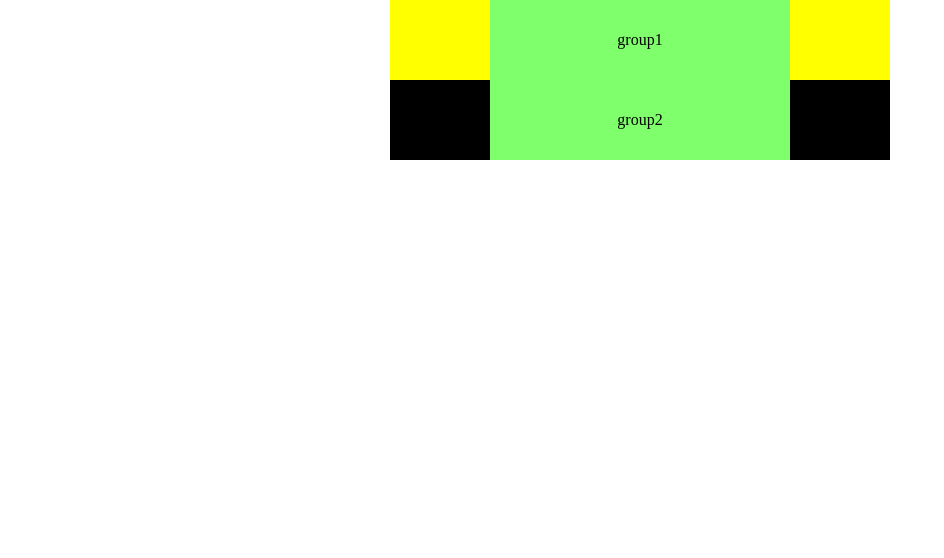
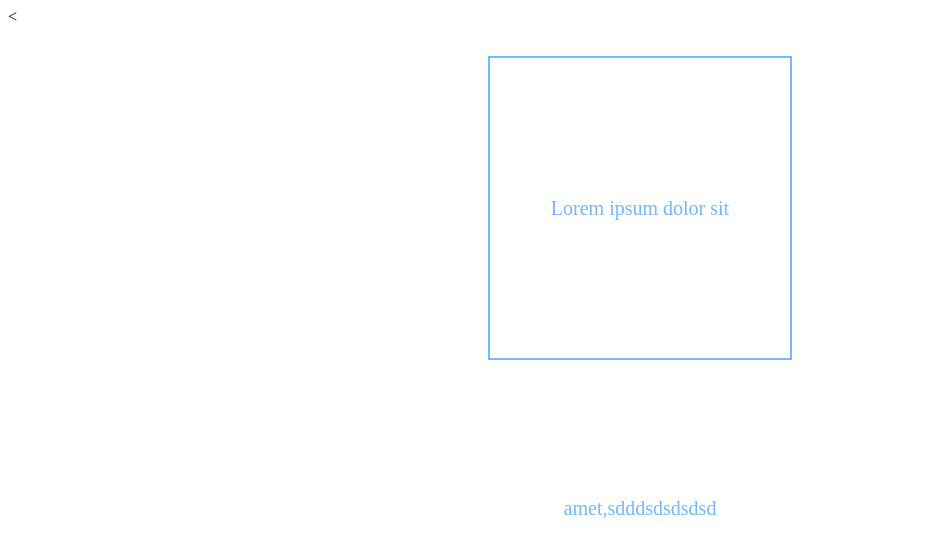
Before and after one commit to madgb/Frontend, a plain HTML site: page DAY08/margin-collaps.html in a window 1280 px wide. Shown: the whole page, without its empty margins (0-944 px from the left). Drawn offline with Linux system fonts and the light colour scheme.

Commit message:
no message

```diff
--- a/DAY08/margin-collaps.html
+++ b/DAY08/margin-collaps.html
@@ -3,46 +3,36 @@
 <head>
 	<meta charset="UTF-8">
 	<title>Document</title>
-	<link rel="stylesheet" href="../reset.css">
-	<style type="text/css">
+	<
+	<style>
+
 	.parent{
-		width: 500px;
+		width: 300px;
+		height: 300px;
+		border: 2px solid;
+		color: #72B8FF;
+		text-align: center;
+		line-height: 300px;
 		margin-left: auto;
 		margin-right: auto;
-		background: #FFFF00;
+		margin-top: 30px;
+		font-size: 20px;
+		font-family: "nanum-gothic", "나눔 고딕". 돋움, sans-serif;
 	}
-	.parent:nth-of-type(2){
-		/*margin-top: 40px;*/
-		/*padding-top: 20px;*/
-		background: black;
-	}
-	.child{
-		background: #7FFF6B;
-		width: 300px;
-		margin-left: auto;
-		margin-right: auto;
-		padding-top: 2em;
-		padding-bottom: 2em;
-		text-align: center;
 
-	}
-	.child:nth-of-type(2){
-		margin-top: 1000px;
-		background: #000000;
-		border-top: 2px solid black;
-	}
+
 
 	</style>
 </head>
 <body>
 
 <div class="parent">
-	<div class="child">group1</div>
+	Lorem ipsum dolor sit amet,sdddsdsdsdsd
 </div>
 
-<div class="parent">
-	<div class="child">group2</div>
-</div>
+
+
+
 
 </body>
 </html>
--- a/DAY08/page_align_centre.css
+++ b/DAY08/page_align_centre.css
@@ -19,8 +19,7 @@
 	height: 500px;
 	width: 500px;
 	background: #8DFF4F;
-	margin-top: 30px;
-	margin-left: 30px;
+	margin: ;
 	padding-left: 1.25em;
 	padding-top: 1.25em;
 	content: attr("name");
```
